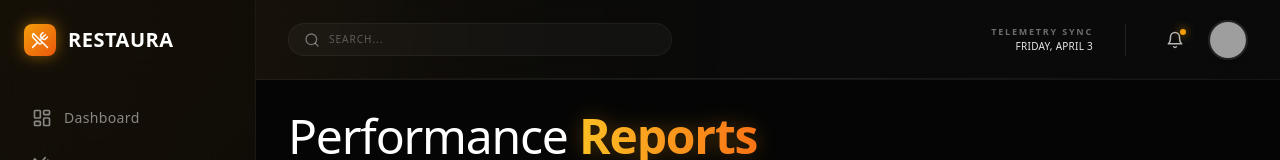
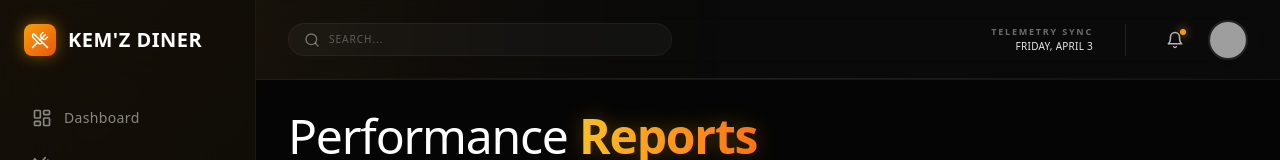
Before and after one commit to mayor57/Restaurant-SaaS, a Next.js app: page /reports in a window 1280 px wide. Shown: the top 160 px of the page. Built offline with nearby package versions, Linux system fonts and the light colour scheme; no server answers; the database is empty; grey boxes are pictures that could not be loaded.

Commit message:
chore: update restaurant branding to KEM'Z DINER

```diff
--- a/app/layout.tsx
+++ b/app/layout.tsx
@@ -8,7 +8,7 @@ const inter = Inter({ subsets: ["latin"], variable: "--font-inter" });
 const outfit = Outfit({ subsets: ["latin"], variable: "--font-outfit" });
 
 export const metadata: Metadata = {
-  title: "Restaurant Manager SaaS",
+  title: "KEM'Z DINER",
   description: "Cinematic, pixel-perfect digital control panel.",
 };
 
--- a/app/reports/page.tsx
+++ b/app/reports/page.tsx
@@ -64,7 +64,7 @@ export default function ReportsPage() {
 
     try {
       triggerSuccess("Generating Intelligence Report...");
-      downloadPDFReport(data, settings?.name || "Zentro Restaurant");
+      downloadPDFReport(data, settings?.name || "KEM'Z DINER");
       setIsModalOpen(false);
       triggerSuccess("Report Download Started Successfully");
     } catch (err) {
--- a/components/Sidebar.tsx
+++ b/components/Sidebar.tsx
@@ -30,7 +30,7 @@ export default function Sidebar({ className }: { className?: string }) {
           <div className="w-8 h-8 rounded-lg bg-gradient-to-br from-amber-500 to-orange-600 flex items-center justify-center shadow-[0_0_15px_rgba(245,158,11,0.5)]">
             <UtensilsCrossed size={18} className="text-white" />
           </div>
-          <span className="font-outfit font-bold text-xl tracking-wide text-white">RESTAURA</span>
+          <span className="font-outfit font-bold text-xl tracking-wide text-white">KEM'Z DINER</span>
         </div>
         <button
           onClick={() => setIsOpen(false)}
```
